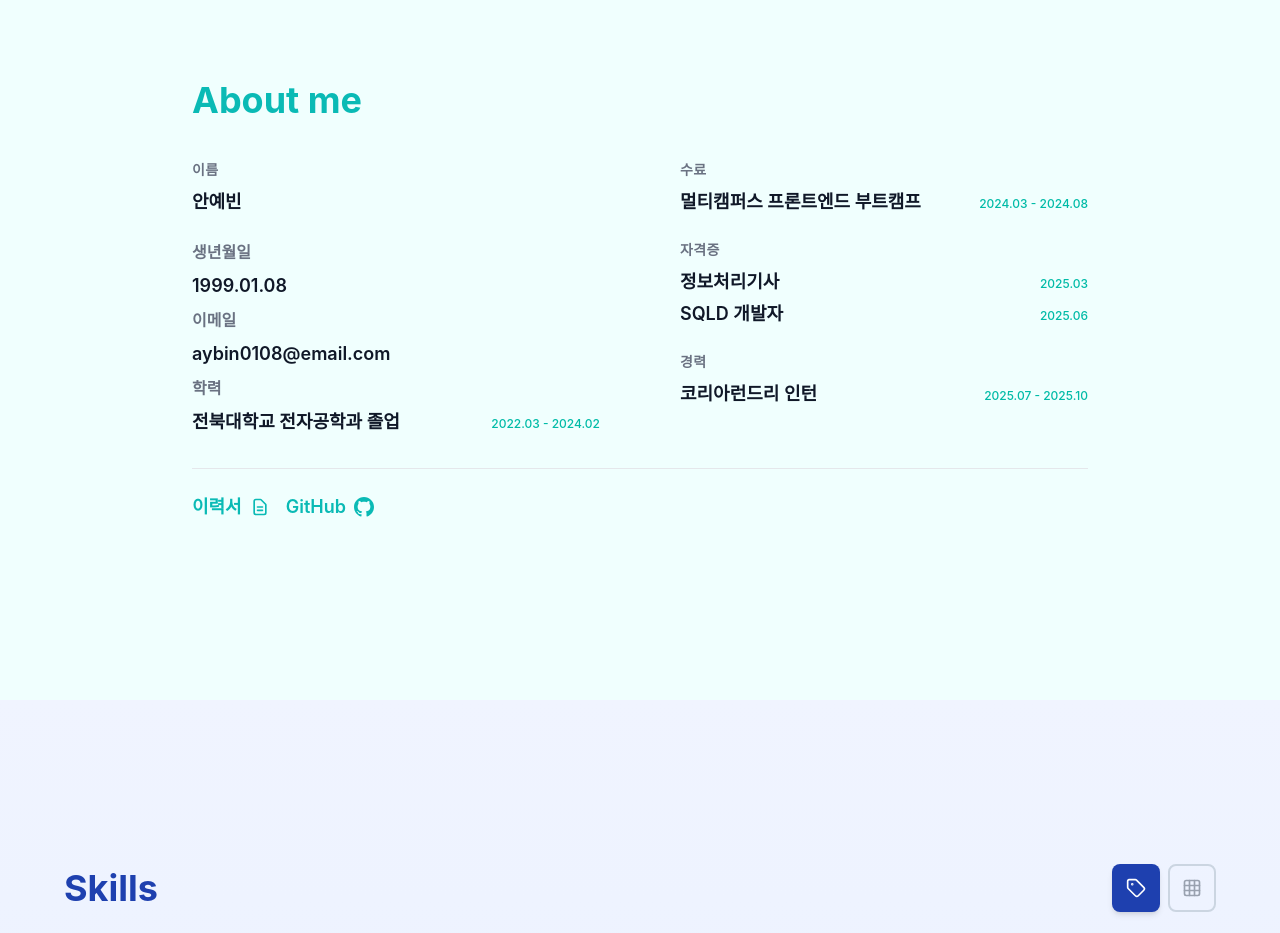
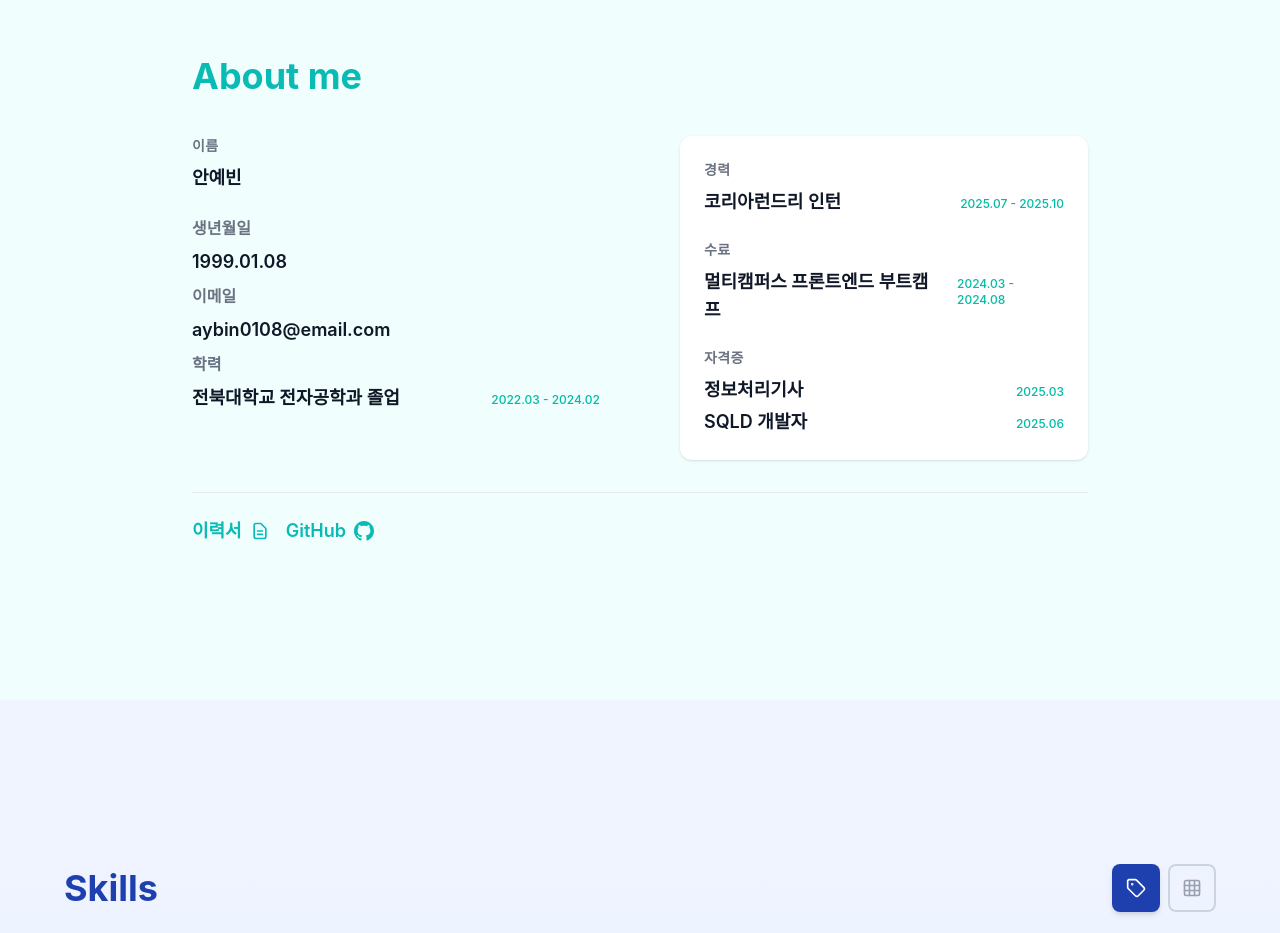
Before and after one commit to mewmaze/anyebin-portfolio, a Next.js app: page / in a window 1280 px wide. Shown: the part 900-1833 px from the top of the page. Built offline with nearby package versions, Linux system fonts and the light colour scheme.

Commit message:
refactor: 자기소개부분 디자인 수정

```diff
--- a/src/components/AboutSection.tsx
+++ b/src/components/AboutSection.tsx
@@ -38,7 +38,9 @@ export default function AboutSection() {
 
             <div className="grid grid-cols-[auto,1fr] gap-x-4 gap-y-2 text-sm md:text-base">
               <p className="font-semibold text-gray-500">생년월일</p>
-              <p className="text-base md:text-lg font-semibold text-gray-900">1999.01.08</p>
+              <p className="text-base md:text-lg font-semibold text-gray-900">
+                1999.01.08
+              </p>
 
               <p className="font-semibold text-gray-500">이메일</p>
               <p className="text-base md:text-lg font-semibold text-gray-900 break-all">
@@ -64,8 +66,23 @@ export default function AboutSection() {
             initial={{ opacity: 0, x: 20 }}
             whileInView={{ opacity: 1, x: 0 }}
             transition={{ duration: 0.6 }}
-            className="space-y-6"
+            className="space-y-6 bg-white rounded-xl shadow-sm p-6"
           >
+            <div className="space-y-2">
+              <p className="text-sm font-semibold text-gray-500 uppercase tracking-wide">
+                경력
+              </p>
+              <div>
+                <div className="flex items-baseline justify-between gap-4">
+                  <p className="text-base md:text-lg font-semibold text-gray-900">
+                    코리아런드리 인턴
+                  </p>
+                  <p className="text-xs font-medium text-teal-500">
+                    2025.07 - 2025.10
+                  </p>
+                </div>
+              </div>
+            </div>
             <div className="space-y-2">
               <p className="text-sm font-semibold text-gray-500 uppercase tracking-wide">
                 수료
@@ -103,22 +120,6 @@ export default function AboutSection() {
                 </li>
               </ul>
             </div>
-
-            <div className="space-y-2">
-              <p className="text-sm font-semibold text-gray-500 uppercase tracking-wide">
-                경력
-              </p>
-              <div>
-                <div className="flex items-baseline justify-between gap-4">
-                  <p className="text-base md:text-lg font-semibold text-gray-900">
-                    코리아런드리 인턴
-                  </p>
-                  <p className="text-xs font-medium text-teal-500">
-                    2025.07 - 2025.10
-                  </p>
-                </div>
-              </div>
-            </div>
           </motion.div>
         </div>
         <div className="pt-6 border-t border-gray-200 flex gap-4">
@@ -152,11 +153,7 @@ export default function AboutSection() {
             style={{ color: "#0ABAB5" }}
           >
             GitHub
-                <svg
-                  className="w-5 h-5"
-                  fill="currentColor"
-                  viewBox="0 0 24 24"
-                >
+            <svg className="w-5 h-5" fill="currentColor" viewBox="0 0 24 24">
               <path d="M12 0c-6.626 0-12 5.373-12 12 0 5.302 3.438 9.8 8.207 11.387.599.111.793-.261.793-.577v-2.234c-3.338.726-4.033-1.416-4.033-1.416-.546-1.387-1.333-1.756-1.333-1.756-1.089-.745.083-.729.083-.729 1.205.084 1.839 1.237 1.839 1.237 1.07 1.834 2.807 1.304 3.492.997.107-.775.418-1.305.762-1.604-2.665-.305-5.467-1.334-5.467-5.931 0-1.311.469-2.381 1.236-3.221-.124-.303-.535-1.524.117-3.176 0 0 1.008-.322 3.301 1.23.957-.266 1.983-.399 3.003-.404 1.02.005 2.047.138 3.006.404 2.291-1.552 3.297-1.23 3.297-1.23.653 1.653.242 2.874.118 3.176.77.84 1.235 1.911 1.235 3.221 0 4.609-2.807 5.624-5.479 5.921.43.372.823 1.102.823 2.222v 3.293c0 .319.192.694.801.576 4.765-1.589 8.199-6.086 8.199-11.386 0-6.627-5.373-12-12-12z" />
             </svg>
           </a>
```
Lines whose indentation alone changed are shown as unchanged.
